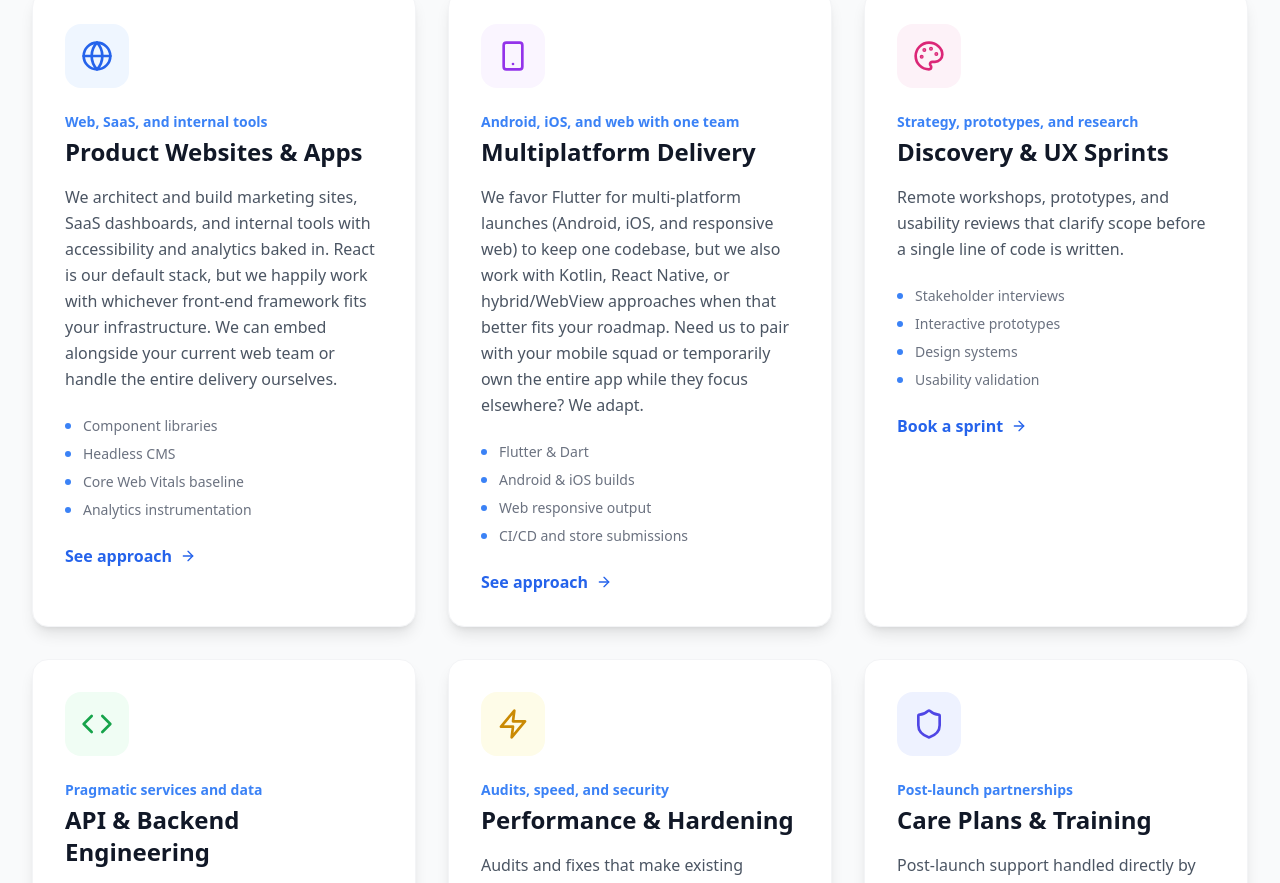
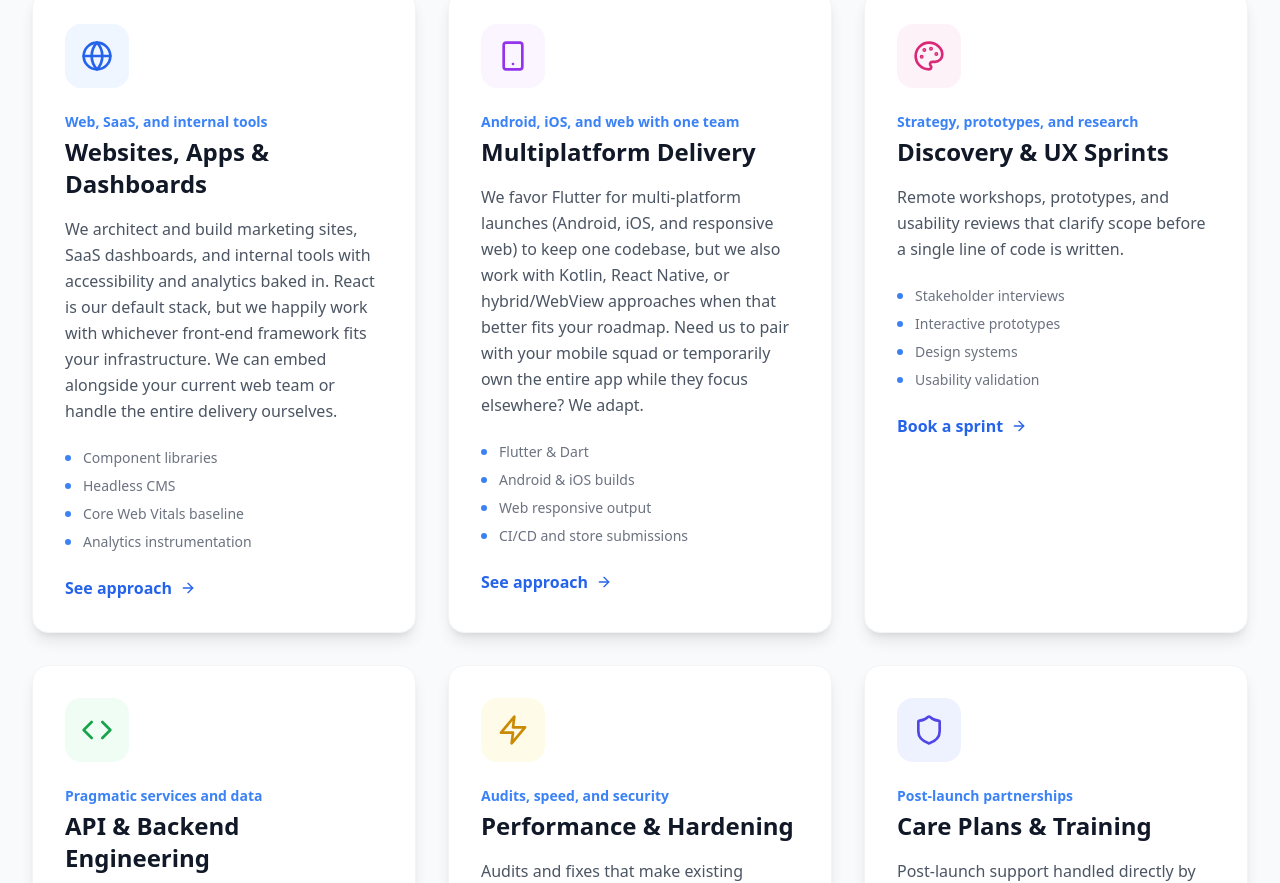
Before and after one commit to tgthiag/tgapps.dev, a React (Vite) app: page / in a window 1280 px wide. Shown: the part 2720-3603 px from the top of the page. Built offline with nearby package versions, Linux system fonts and the light colour scheme.

Commit message:
ajuste de titulo

```diff
--- a/src/i18n/translations.ts
+++ b/src/i18n/translations.ts
@@ -221,7 +221,7 @@ export const translations: Record<Locale, TranslationSchema> = {
       ],
       items: [
         {
-          title: 'Product Websites & Apps',
+          title: 'Websites, Apps & Dashboards',
           subtitle: 'Web, SaaS, and internal tools',
           description:
             'We architect and build marketing sites, SaaS dashboards, and internal tools with accessibility and analytics baked in. React is our default stack, but we happily work with whichever front-end framework fits your infrastructure. We can embed alongside your current web team or handle the entire delivery ourselves.',
```
